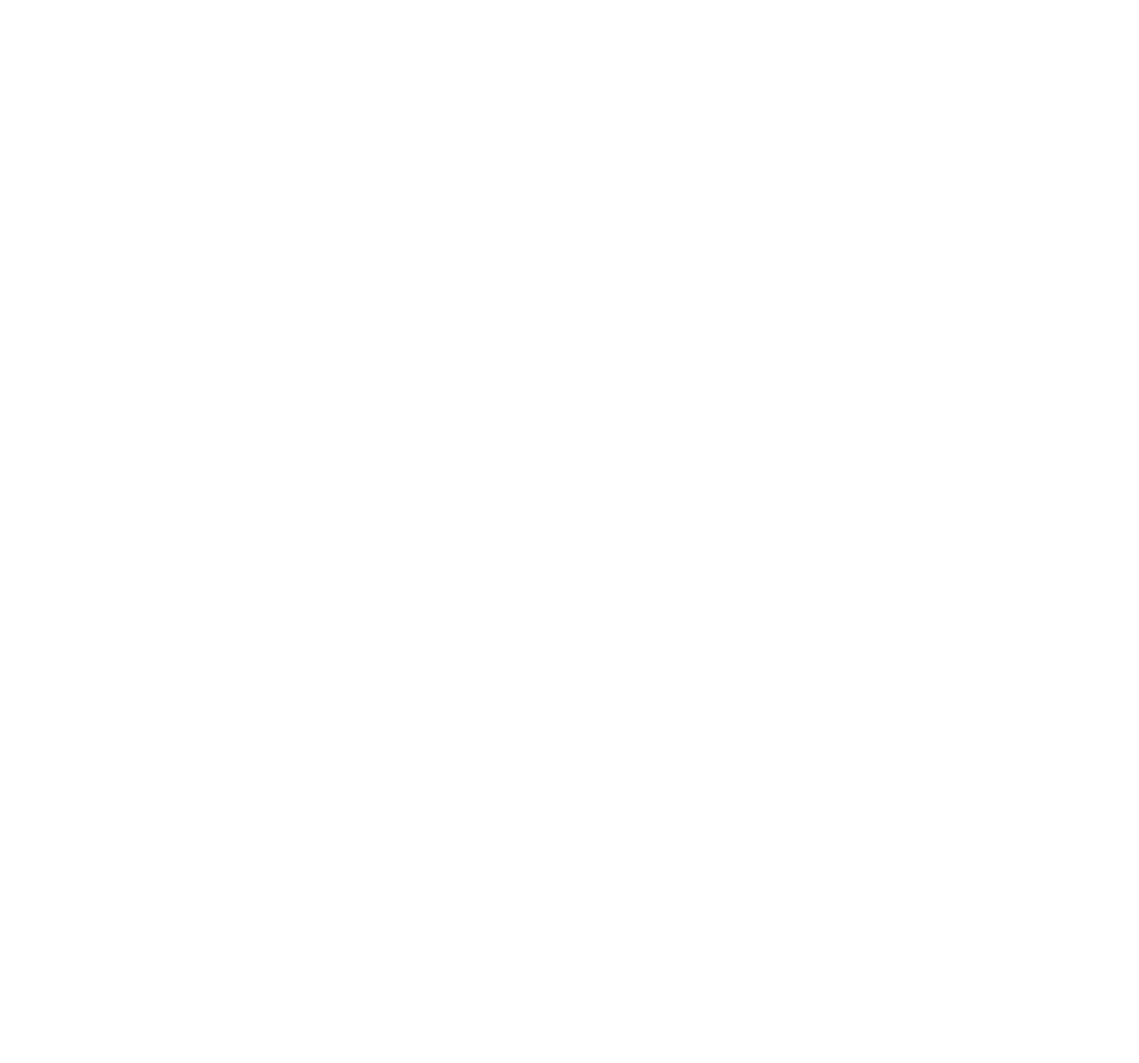
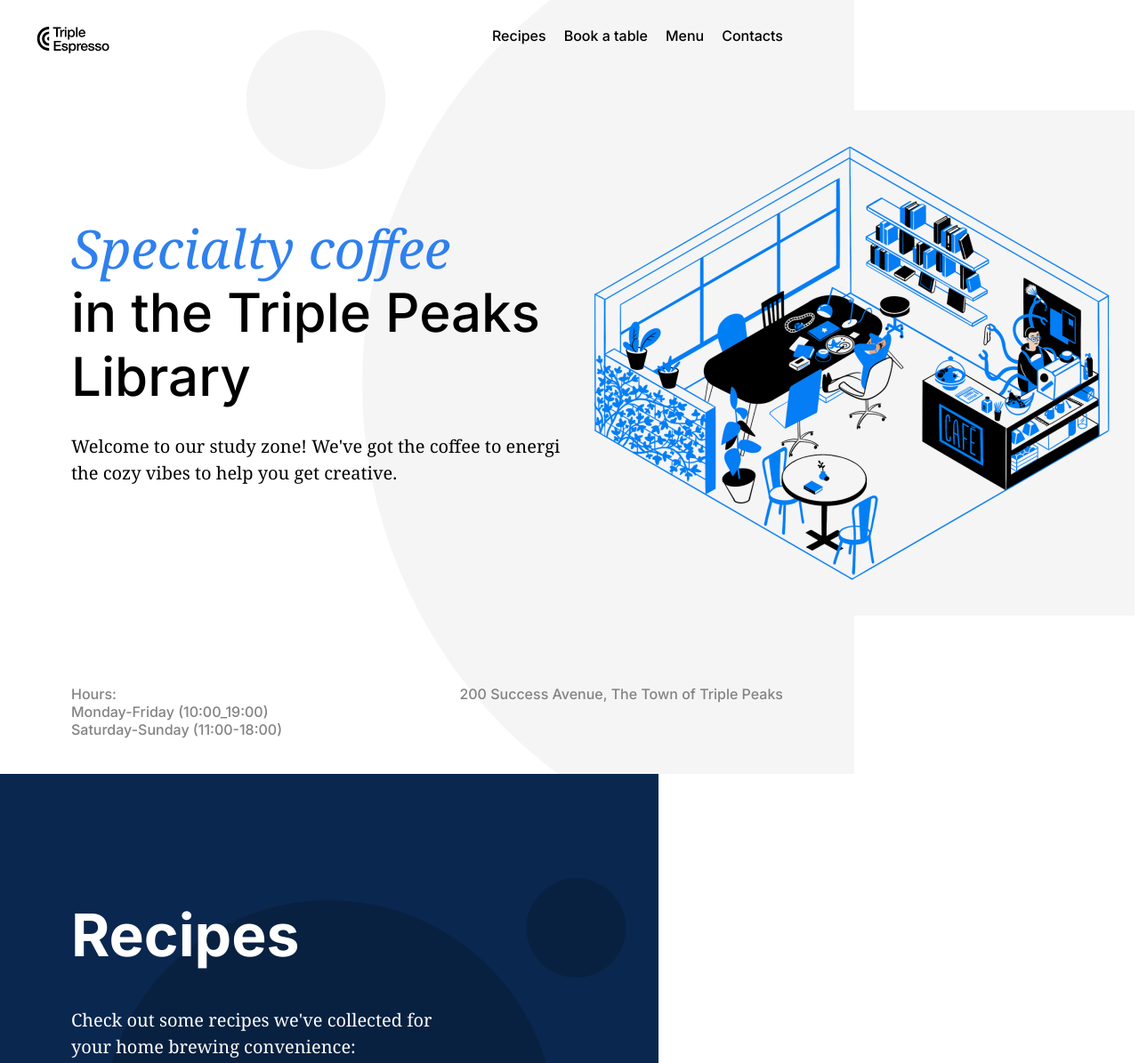
Before and after one commit to KG2005/se_project_coffeeshop, a plain HTML site: page index.html in a window 1280 px wide. Shown: the top 1195 px of the page at 89% size. Before the commit the page ends 800 px from the top, so only its background shows below. Drawn offline with Linux system fonts and the light colour scheme.

Commit message:
new update to project

```diff
--- a/index.html
+++ b/index.html
@@ -25,9 +25,74 @@
   </head>
   <body>
     <div class="page">
-      <header class="header"></header>
+      <header class="header">
+        <nav class="nav">
+          <img
+            src="./images/logo_coffeeshop_dark.svg"
+            alt="Coffee shop logo"
+            class="nav__logo"
+          />
+          <ul class="nav__links">
+            <li><a href="#recipes" class="nav__link">Recipes</a></li>
+            <li><a href="#reservation" class="nav__link">Book a table</a></li>
+            <li><a href="#menu" class="nav__link">Menu</a></li>
+            <li><a href="#contacts" class="nav__link">Contacts</a></li>
+          </ul>
+        </nav>
+        <h1 class="header__title">
+          <span class="header__span-accent">Specialty coffee</span> in the
+          Triple Peaks Library
+        </h1>
+        <p class="header__description">
+          Welcome to our study zone! We've got the coffee to energize you and
+          the cozy vibes to help you get creative.
+        </p>
+        <img
+          src="images/inside_coffee_shop.png"
+          alt="Illustration 'Inside the coffee shop'"
+          class="header__image"
+        />
+        <div class="header__footer">
+          <div>
+            <p class="header__paragraph">Hours:</p>
+            <p class="header__paragraph">Monday-Friday (10:00_19:00)</p>
+            <p class="header__paragraph">Saturday-Sunday (11:00-18:00)</p>
+          </div>
+          <p class="header__paragraph">
+            200 Success Avenue, The Town of Triple Peaks
+          </p>
+        </div>
+      </header>
       <main class="content">
-        <section class="recipes" id="recipes"></section>
+        <section class="recipes" id="recipes">
+          <h2 class="recipes__title">Recipes</h2>
+          <p class="recipes__subtitle">
+            Check out some recipes we've collected for your home brewing
+            convenience:
+          </p>
+          <div class="recipes__videos">
+            <div>
+              <iframe
+                src="https://www.youtube.com/embed/j6VlT_jUVPc?si=qGlOufE97NPHcXmT"
+                frameborder="0"
+                class="recipes__iframe"
+              ></iframe>
+              <p class="recipes__video-caption">
+                <span>Areopress recipe</span> -5min
+              </p>
+            </div>
+            <div>
+              <iframe
+                src="https://www.youtube.com/embed/st571DYYTR8?si=3wRs45FMpdt3cGpq"
+                frameborder="0"
+                class="recipes__iframe"
+              ></iframe>
+              <p class="recipes__video-caption">
+                <span>French press recipe</span> -15min
+              </p>
+            </div>
+          </div>
+        </section>
         <section class="reservation" id="reservation"></section>
         <section class="menu" id="menu"></section>
         <section class="about" id="about"></section>
--- a/pages/index.css
+++ b/pages/index.css
@@ -6,3 +6,144 @@
   font-size: 16px;
   line-height: 20px;
 }
+
+.header {
+  padding: 30px 80px 40px;
+  min-height: 720px;
+  max-width: 800px;
+  height: 100vh;
+  display: flex;
+  flex-direction: column;
+  background-color: #ffffff;
+  background-image: url("../images/background_header.svg");
+  background-repeat: no-repeat;
+  background-size: cover;
+  background-position: center;
+}
+
+.nav {
+  display: flex;
+  justify-content: space-between;
+}
+
+.nav__logo {
+  position: relative;
+  left: -50px;
+  width: 105px;
+  height: 30px;
+}
+
+.nav__links {
+  display: flex;
+  padding: 0;
+  margin: 0;
+  gap: 20px;
+  list-style-type: none;
+}
+
+.nav__link {
+  color: #000;
+  text-decoration: none;
+  font-family: "Inter", Arial, sans-serif;
+  font-weight: 500;
+  font-size: 16px;
+  line-height: 20px;
+}
+
+.header__title {
+  max-width: 729px;
+  font-size: 60px;
+  line-height: 72px;
+  margin: 183px 0 0;
+  letter-spacing: -0 6px;
+  font-weight: 500;
+  font-family: "Inter", Arial, sans-serif;
+}
+
+.header__description {
+  max-width: 683px;
+  font-size: 20px;
+  line-height: 30px;
+  margin: 28px 0 0;
+  font-family: "Noto Serif", "Times New Roman", serif;
+}
+
+.header__image {
+  z-index: 1;
+  position: absolute;
+  max-width: 646px;
+  min-height: 568px;
+  top: 124px;
+  right: 5px;
+}
+
+.header__span-accent {
+  display: block;
+  font-family: "Noto Serif", "Times New Roman", serif;
+  font-style: italic;
+  font-size: 60px;
+  line-height: 72px;
+  color: #2f80ed;
+}
+
+.header__footer {
+  display: flex;
+  justify-content: space-between;
+  margin-top: auto;
+}
+
+.header__paragraph {
+  margin: 0;
+  font-family: "Inter", Arial, sans-serif;
+  font-weight: 500;
+  font-size: 16px;
+  line-height: 20px;
+  color: #838383;
+}
+
+.recipes {
+  padding: 100px 80px 215px;
+  max-width: 580px;
+  font-family: "Inter", Arial, sans-serif;
+  font-style: normal;
+  font-weight: 500;
+  font-size: 44px;
+  line-height: 52px;
+  background-image: url(../images/background_recipes.svg);
+  background-repeat: no-repeat;
+  background-position: center;
+  background-size: cover;
+  background-color: #0a2750;
+  color: #ffffff;
+}
+
+.recipes__subtitle {
+  margin-top: 24px;
+  margin-bottom: 80px;
+  max-width: 438px;
+  font-family: "Noto Serif", "Times New Roman", serif;
+  font-style: normal;
+  font-weight: normal;
+  font-size: 20px;
+  line-height: 30px;
+  color: #ffffff;
+}
+
+.recipes__videos {
+  display: flex;
+  gap: 40px;
+  justify-content: center;
+  max-width: 480px;
+  max-height: 273px;
+}
+
+.recipes__video-caption {
+  display: flex;
+  justify-content: space-between;
+  font-family: "Inter", Arial, sans-serif;
+  font-style: normal;
+  font-weight: 500;
+  font-size: 20px;
+  line-height: 30px;
+  color: #ffffff;
+}
```
